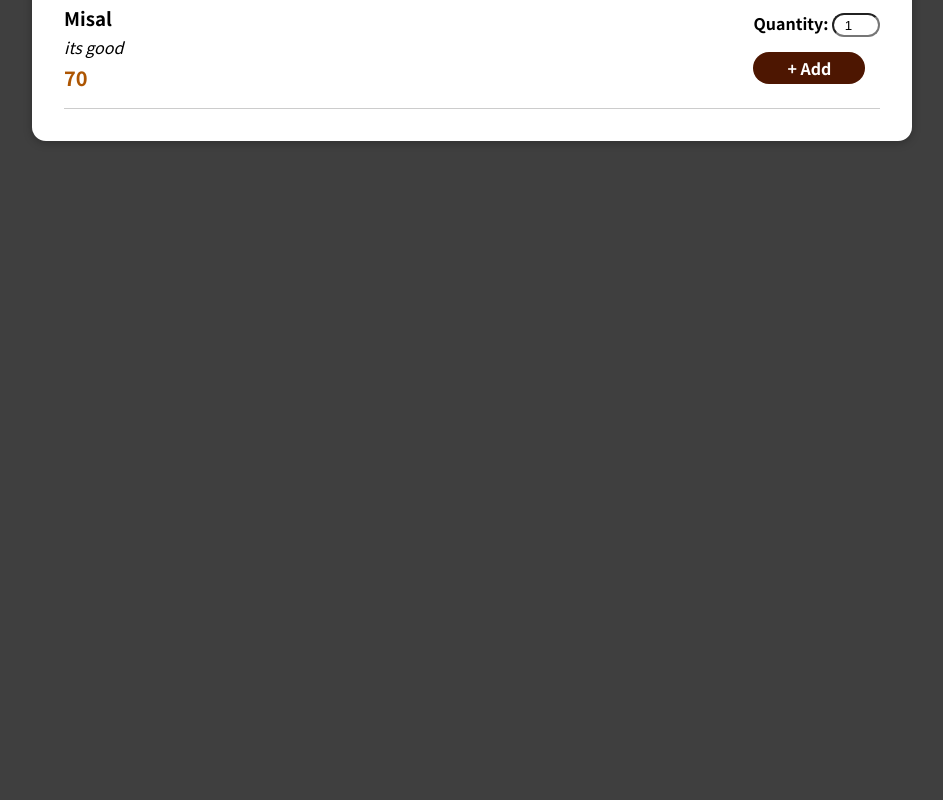
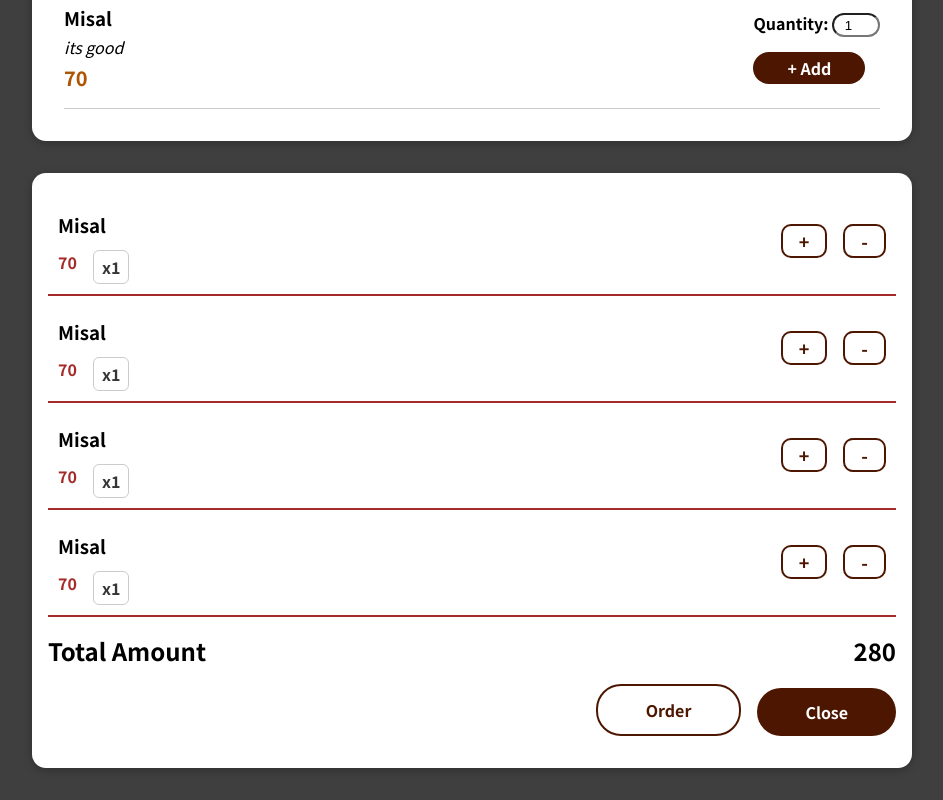
Before and after one commit to shreyash-daundkar/Eat-It, a React (Create React App) app: page / in a window 1280 px wide. Shown: the part 896-1696 px from the top of the page, without its empty margins (168-1111 px from the left). Before the commit the page ends 1069 px from the top, so only its background shows below. Built offline with nearby package versions, Linux system fonts and the light colour scheme.

Commit message:
Added cart item component

```diff
--- a/src/App.js
+++ b/src/App.js
@@ -1,4 +1,5 @@
 import './App.css';
+import Cart from './components/Cart/Cart';
 import Header from './components/Header/Header';
 import Hero from './components/Hero/Hero';
 import MealList from './components/Meal/MealList';
@@ -9,6 +10,7 @@
    <Header />
    <Hero />
    <MealList />
+   <Cart />
    </>
   );
 }
--- /dev/null
+++ b/src/components/Cart/CartItem.css
@@ -0,0 +1,37 @@
+.cart-item {
+    border-bottom: 2px solid brown;
+    display:flex;
+    justify-content:space-between;
+    padding: 10px;
+}
+
+.change-quantity {
+    display:flex;
+    align-items:center;
+    gap: 1rem;
+    font-size:large;
+    font-weight:bolder;
+}
+
+.price-quantity {
+    display:flex;
+    gap:1rem;
+}
+
+.cart-price {
+    font-weight:bolder;
+    font-size:medium;
+    color: brown;
+}
+
+.cart h3 {
+    margin: .75rem auto;
+}
+
+.cart-quantity {
+    font-weight: bold;
+    border: 1px solid #ccc;
+    padding: 0.25rem 0.5rem;
+    border-radius: 6px;
+    color: #363636;
+}
--- /dev/null
+++ b/src/components/Cart/CartItem.js
@@ -0,0 +1,31 @@
+import Button from "../UI/Button";
+import "./CartItem.css"
+
+function CartItem(props) {
+
+    const { name, price, quantity } = props.cartItem;
+
+    return (
+        <li class='cart-item'>
+            <div>
+                <h3>
+                    {name}
+                </h3>
+                <div class="price-quantity">
+                    <span class='cart-price'>
+                        {price}
+                    </span>
+                    <span class='cart-quantity'>
+                        x{quantity}
+                    </span>
+                </div>
+            </div>
+            <div class='change-quantity'>
+                <Button class="sec-btn small-btn">+</Button>
+                <Button class="sec-btn small-btn">-</Button>
+            </div>
+        </li>
+    );
+}
+
+export default CartItem;
```
